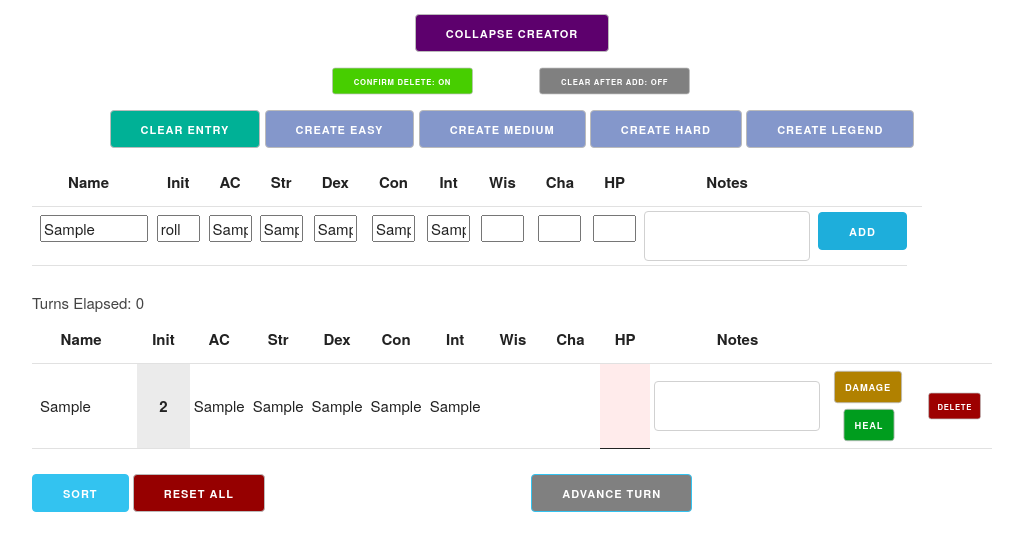
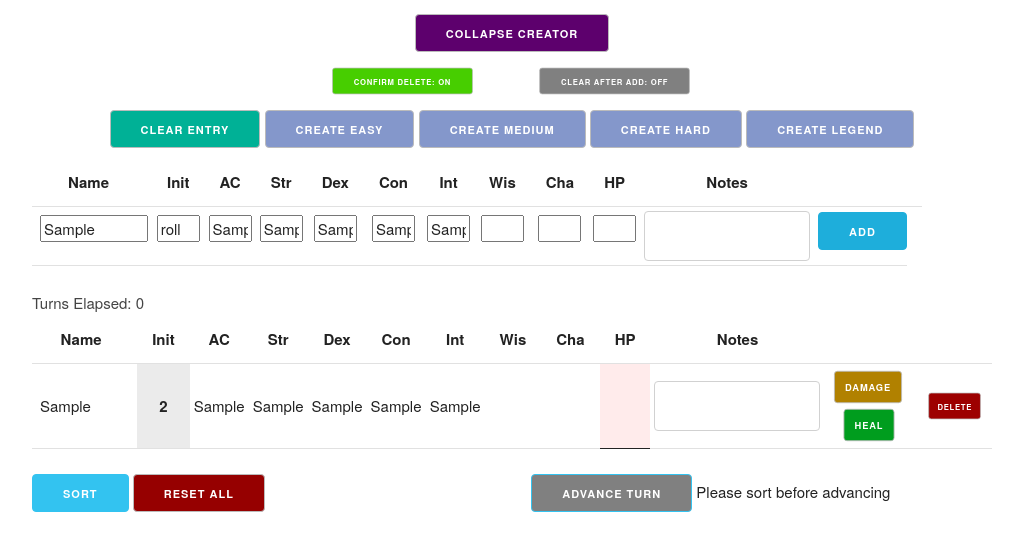
Before and after one commit to tawong/DnD-Instant-Initiative, a plain HTML site: page index.html in a window 1280 px wide. Both pictures are taken after typing "Sample", "Sample", "Sample", "Sample", "Sample", "Sample" into the empty fields and a click on the button "ADD". Shown: the part 87-638 px from the top of the page, without its empty margins (128-1151 px from the left). Drawn offline with nearby package versions, Linux system fonts and the light colour scheme.

Commit message:
ReadMe and Tweaks

```diff
--- a/index.html
+++ b/index.html
@@ -132,7 +132,7 @@
                 <button id="wipe-actors">RESET ALL</button>
             </div>
             <div class="six columns">
-                <button id="next-turn" class="button-primary" disabled>ADVANCE TURN</button>
+                <button id="next-turn" class="button-primary" disabled>ADVANCE TURN</button><span id="sort-msg">  Please sort before advancing</span>
             </div>
         </div>
     </div>
--- a/js/initiative.js
+++ b/js/initiative.js
@@ -237,6 +237,7 @@ function Character(cid, name, init, ac, str, dex, con, int, wis, cha, hp, notes)
 function createTableRow(cid, name, init, ac, str, dex, con, int, wis, cha, hp, notes) {
     sorted = false;
     $("#next-turn").prop('disabled', true);
+    $("#sort-msg").show();
     if (init == "roll") {
         init = getRandomInt(20) + 1;
     }
@@ -282,6 +283,7 @@ function sortTable() {
     count -= 1;
     sorted = true;
     $("#next-turn").prop('disabled', false);
+    $("#sort-msg").hide();
 }
 
 function getDamage(id) {
```
Also changed, not shown: 1 other file.
